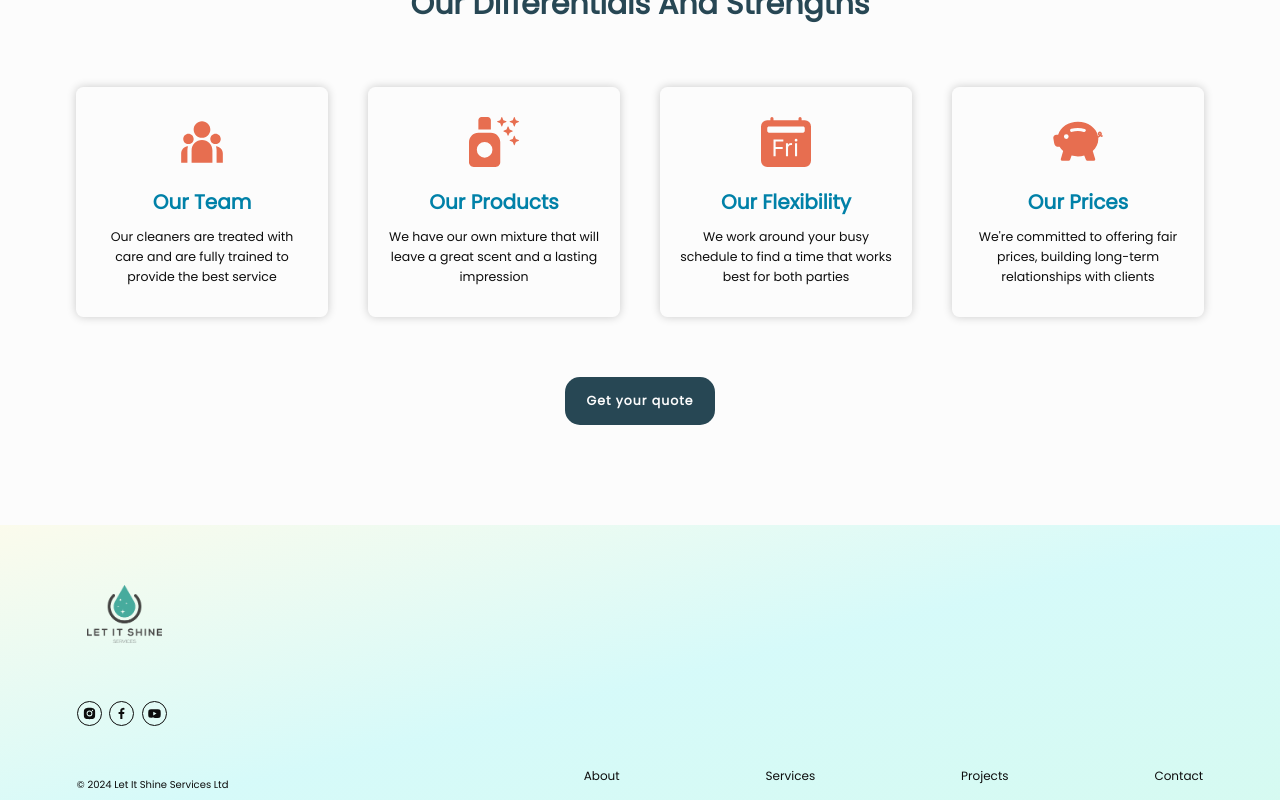
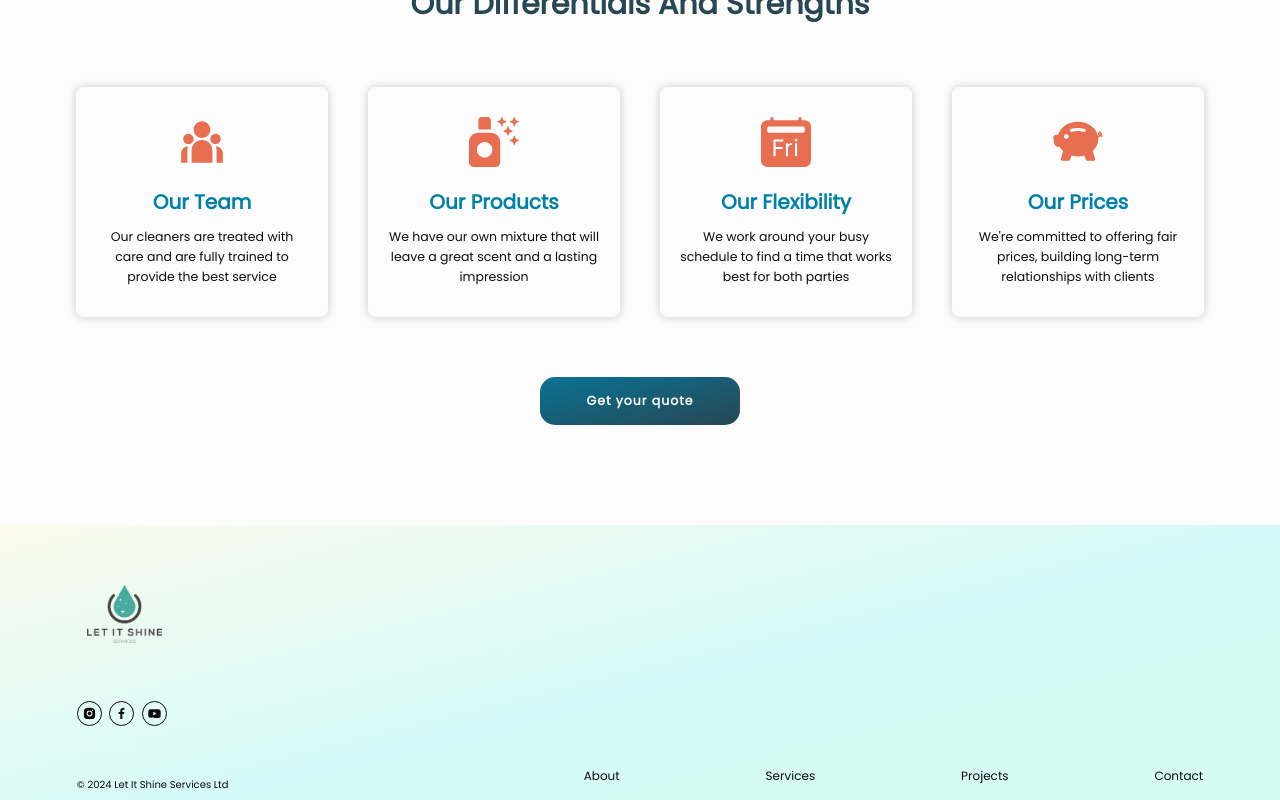
Before and after one commit to rodrigodelascio/let-it-shine, a React (Create React App) app: page /about in a window 1280 px wide. In both pictures the pointer is over the button "Get your quote". Shown: the part 2049-2849 px from the top of the page. Built offline with nearby package versions, Linux system fonts and the light colour scheme.

Commit message:
update button styles

```diff
--- a/src/components/aboutPage/cardsSection/AboutCardsSection.module.css
+++ b/src/components/aboutPage/cardsSection/AboutCardsSection.module.css
@@ -67,17 +67,27 @@
   cursor: pointer;
   border-radius: 15px;
   padding: 1.5rem;
-  width: 15rem;
+  width: 20rem;
   font-size: 1.25rem;
   font-weight: 700;
   letter-spacing: 0.1rem;
   transition: all 0.3s ease-in-out;
   background: var(--clr-green);
   color: var(--clr-white);
+  background-image: linear-gradient(
+    to bottom right,
+    hsla(173, 58%, 39%, 0.75),
+    hsla(194, 100%, 33%, 0.75)
+  );
   border: none;
   transition: all 0.3s ease-in-out;
 }
 
 .about-card-button:hover {
   background: var(--clr-darkblue);
+  background-image: linear-gradient(
+    to bottom right,
+    hsla(194, 100%, 33%, 0.75),
+    hsla(197, 37%, 24%, 0.75)
+  );
 }
--- a/src/components/servicesPage/servicesSection/ServicesSection.module.css
+++ b/src/components/servicesPage/servicesSection/ServicesSection.module.css
@@ -83,10 +83,20 @@
   transition: all 0.3s ease-in-out;
   background: var(--clr-green);
   color: var(--clr-white);
+  background-image: linear-gradient(
+    to bottom right,
+    hsla(173, 58%, 39%, 0.75),
+    hsla(194, 100%, 33%, 0.75)
+  );
   border: none;
   transition: all 0.3s ease-in-out;
 }
 
 .services-card-button:hover {
   background: var(--clr-darkblue);
+  background-image: linear-gradient(
+    to bottom right,
+    hsla(194, 100%, 33%, 0.75),
+    hsla(197, 37%, 24%, 0.75)
+  );
 }
```
